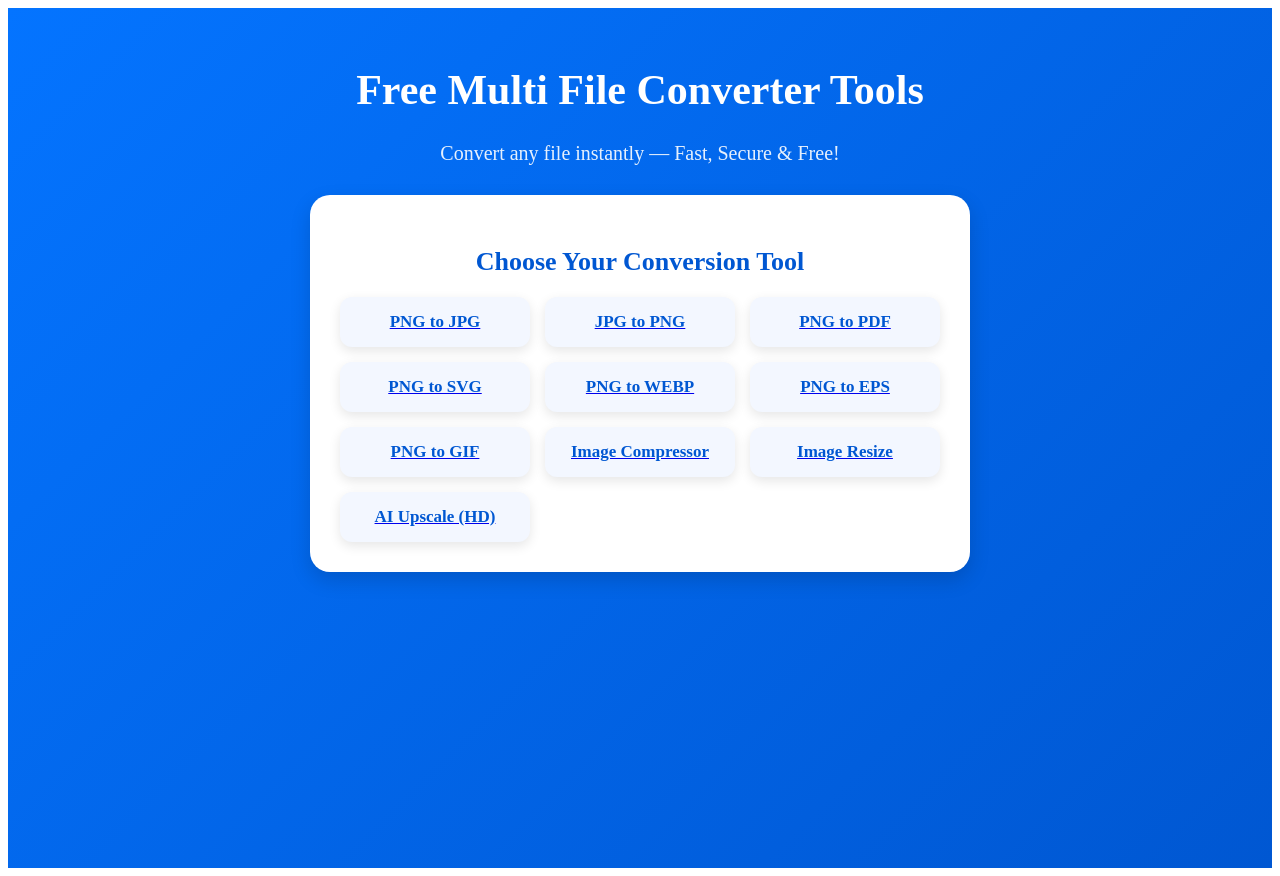
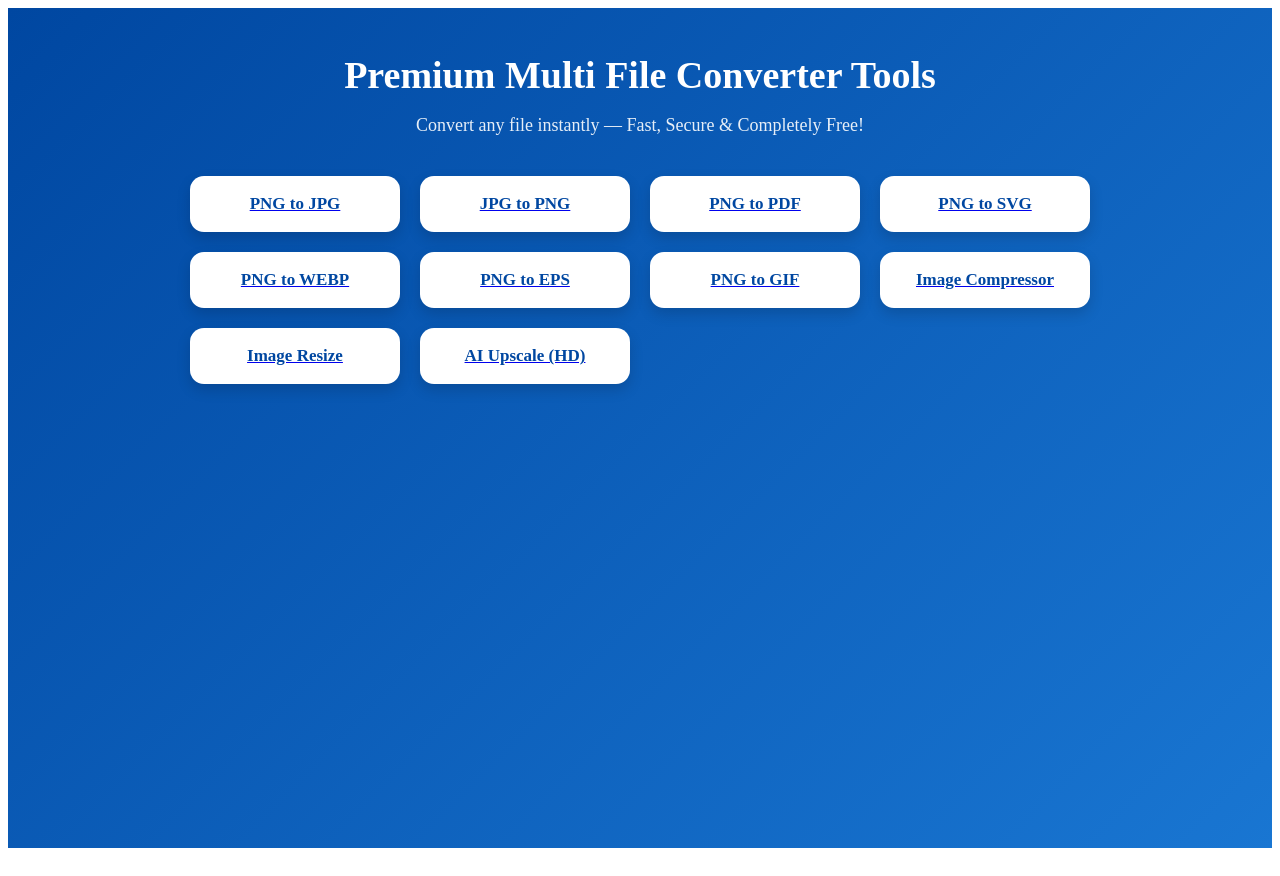
Before and after one commit to FreeFileConverterTools/freefileconverter, a Next.js app: page / in a window 1280 px wide. Built offline with nearby package versions, Linux system fonts and the light colour scheme.

Commit message:
Update index.js

```diff
--- a/pages/index.js
+++ b/pages/index.js
@@ -18,66 +18,58 @@ export default function Home() {
     <div
       style={{
         minHeight: "100vh",
-        background: "linear-gradient(135deg, #0474ff, #0057d2)",
-        padding: "30px 15px",
+        background: "linear-gradient(135deg,#0047a1,#1976d2)",
+        padding: "20px",
         color: "white",
       }}
     >
       {/* HEADER */}
-      <div style={{ textAlign: "center", marginBottom: "30px" }}>
-        <h1 style={{ fontSize: "42px", fontWeight: "900" }}>
-          Free Multi File Converter Tools
+      <h1
+        style={{
+          textAlign: "center",
+          fontSize: "38px",
+          fontWeight: "900",
+          marginBottom: "10px",
+        }}
+      >
+        Premium Multi File Converter Tools
       </h1>
-        <p style={{ fontSize: "20px", opacity: 0.9 }}>
-          Convert any file instantly — Fast, Secure & Free!
+
+      <p
+        style={{
+          textAlign: "center",
+          opacity: 0.9,
+          fontSize: "18px",
+          marginBottom: "40px",
+        }}
+      >
+        Convert any file instantly — Fast, Secure & Completely Free!
       </p>
-      </div>
 
-      {/* MAIN WHITE CARD */}
+      {/* TOOL GRID */}
       <div
         style={{
-          background: "white",
-          borderRadius: "20px",
-          padding: "30px",
-          maxWidth: "600px",
-          margin: "0 auto",
-          boxShadow: "0 8px 20px rgba(0,0,0,0.15)",
-        }}
-      >
-        <h2
-          style={{
-            color: "#0057d2",
-            fontWeight: "900",
-            fontSize: "26px",
-            textAlign: "center",
-            marginBottom: "20px",
-          }}
-        >
-          Choose Your Conversion Tool
-        </h2>
-
-        {/* Tools Grid */}
-        <div
-          style={{
+          maxWidth: "900px",
+          margin: "auto",
           display: "grid",
-            gridTemplateColumns: "repeat(auto-fit, minmax(180px, 1fr))",
-            gap: "15px",
+          gridTemplateColumns: "repeat(auto-fit, minmax(200px, 1fr))",
+          gap: "20px",
         }}
       >
         {tools.map((tool, index) => (
           <Link key={index} href={tool.link}>
             <div
               style={{
-                  padding: "15px",
-                  background: "#f3f7ff",
-                  color: "#0057d2",
-                  borderRadius: "12px",
+                background: "white",
+                color: "#0047a1",
+                padding: "18px",
+                textAlign: "center",
+                borderRadius: "14px",
                 fontWeight: "bold",
                 fontSize: "17px",
-                  textAlign: "center",
+                boxShadow: "0 6px 14px rgba(0,0,0,0.15)",
                 cursor: "pointer",
-                  boxShadow: "0 4px 12px rgba(0,0,0,0.1)",
-                  transition: "0.25s",
+                transition: "0.3s",
               }}
             >
               {tool.name}
@@ -86,6 +78,5 @@ export default function Home() {
         ))}
       </div>
     </div>
-    </div>
   );
 }
```
Lines whose indentation alone changed are shown as unchanged.
